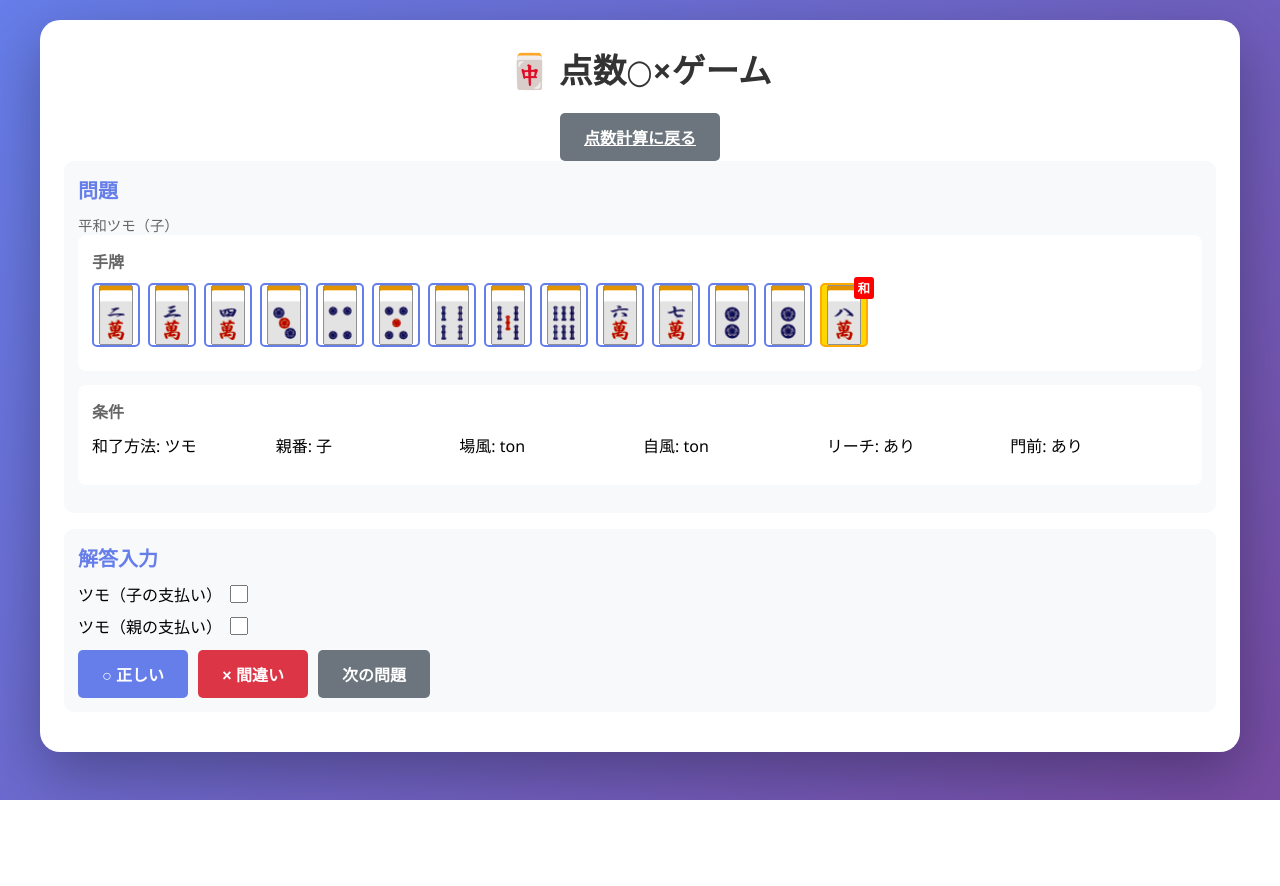
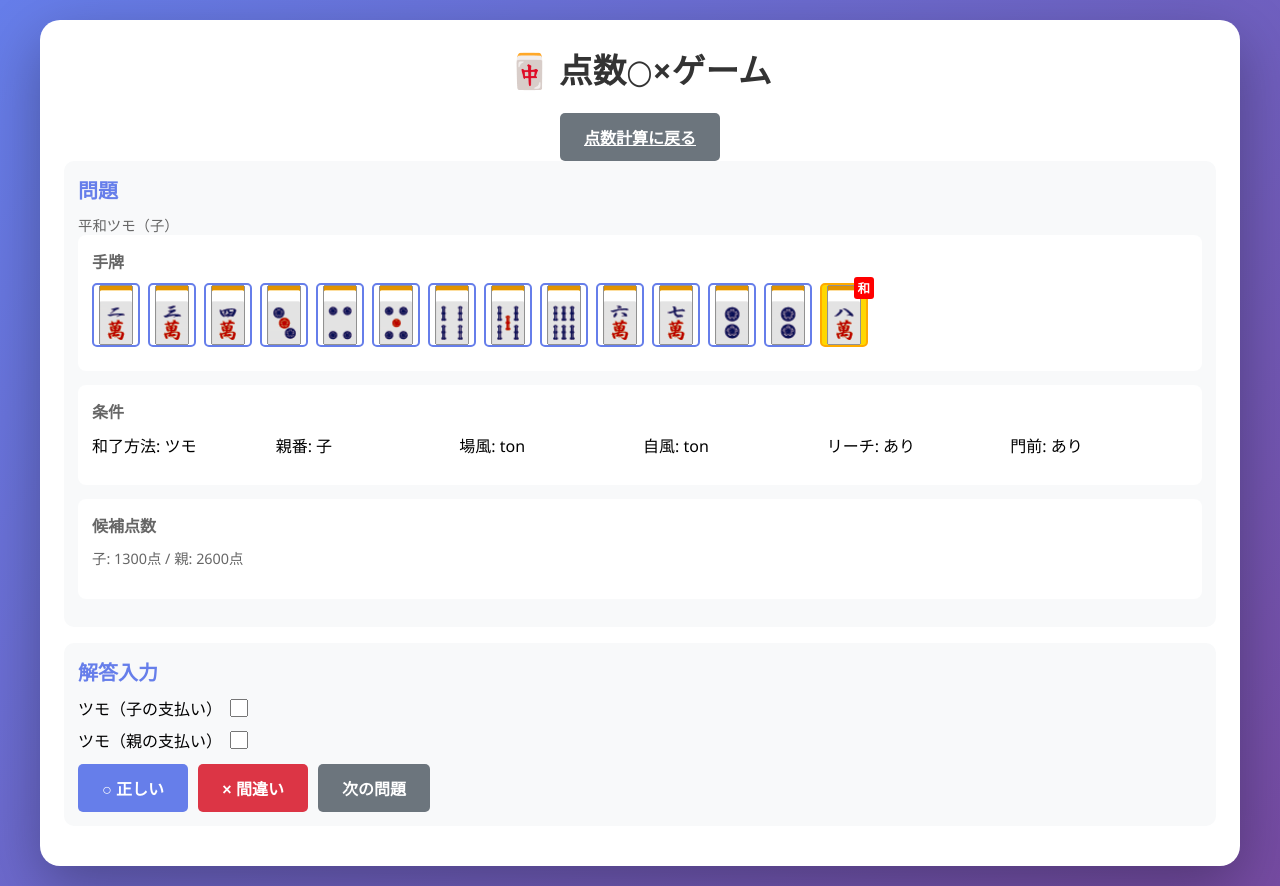
Before and after one commit to hikaru122700/mahjong-nextjs, a Next.js app: page /score-quiz in a window 1280 px wide. Before the commit the page ends 800 px from the top, so only its background shows below. Built offline with nearby package versions, Linux system fonts and the light colour scheme.

Commit message:
Show expected score in quiz

```diff
--- a/app/score-quiz/page.tsx
+++ b/app/score-quiz/page.tsx
@@ -222,6 +222,14 @@ export default function ScoreQuizPage() {
             <div>門前: {question.options.isMenzen ? 'あり' : 'なし'}</div>
           </div>
         </div>
+        <div className="hand-display">
+          <div className="hand-title">候補点数</div>
+          {expectedText ? (
+            <div className="info-text">{expectedText}</div>
+          ) : (
+            <div className="info-text">未計算</div>
+          )}
+        </div>
       </div>
 
       <div className="section compact">
```
